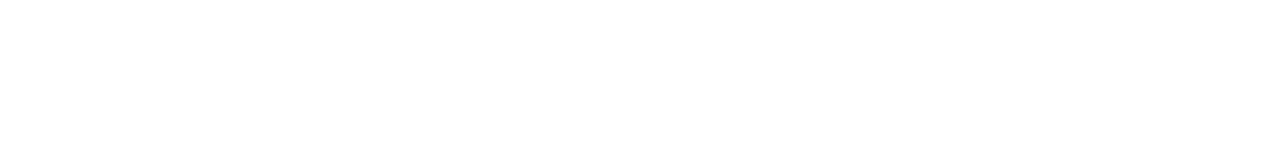
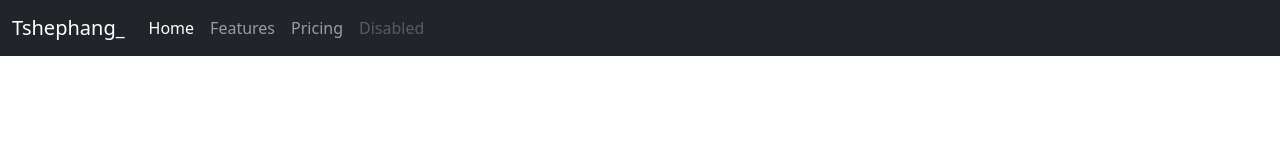
Before and after one commit to tmampa/Portfolio, a plain HTML site: page index.html in a window 1280 px wide. Drawn offline with nearby package versions, Linux system fonts and the light colour scheme.

Commit message:
Add mobile navigation bar

```diff
--- a/index.html
+++ b/index.html
@@ -1,12 +1,47 @@
 <!DOCTYPE html>
 <html lang="en">
+
 <head>
     <meta charset="UTF-8">
     <meta http-equiv="X-UA-Compatible" content="IE=edge">
     <meta name="viewport" content="width=device-width, initial-scale=1.0">
     <title>Document</title>
+    <link href="https://cdn.jsdelivr.net/npm/bootstrap@5.0.2/dist/css/bootstrap.min.css" rel="stylesheet"
+        integrity="sha384-EVSTQN3/azprG1Anm3QDgpJLIm9Nao0Yz1ztcQTwFspd3yD65VohhpuuCOmLASjC" crossorigin="anonymous">
 </head>
+
 <body>
+    <div id="header">
+        <nav class="navbar navbar-expand-lg navbar-dark bg-dark">
+            <div class="container-fluid">
+                <a class="navbar-brand" href="#">Tshephang_</a>
+                <button class="navbar-toggler" type="button" data-bs-toggle="collapse" data-bs-target="#navbarNav"
+                    aria-controls="navbarNav" aria-expanded="false" aria-label="Toggle navigation">
+                    <span class="navbar-toggler-icon"></span>
+                </button>
+                <div class="collapse navbar-collapse" id="navbarNav">
+                    <ul class="navbar-nav">
+                        <li class="nav-item">
+                            <a class="nav-link active" aria-current="page" href="#">Home</a>
+                        </li>
+                        <li class="nav-item">
+                            <a class="nav-link" href="#">Features</a>
+                        </li>
+                        <li class="nav-item">
+                            <a class="nav-link" href="#">Pricing</a>
+                        </li>
+                        <li class="nav-item">
+                            <a class="nav-link disabled" href="#" tabindex="-1" aria-disabled="true">Disabled</a>
+                        </li>
+                    </ul>
+                </div>
+            </div>
+        </nav>
+    </div>
 
+    <script src="https://cdn.jsdelivr.net/npm/bootstrap@5.0.2/dist/js/bootstrap.bundle.min.js"
+        integrity="sha384-MrcW6ZMFYlzcLA8Nl+NtUVF0sA7MsXsP1UyJoMp4YLEuNSfAP+JcXn/tWtIaxVXM" crossorigin="anonymous">
+    </script>
 </body>
+
 </html>
```
